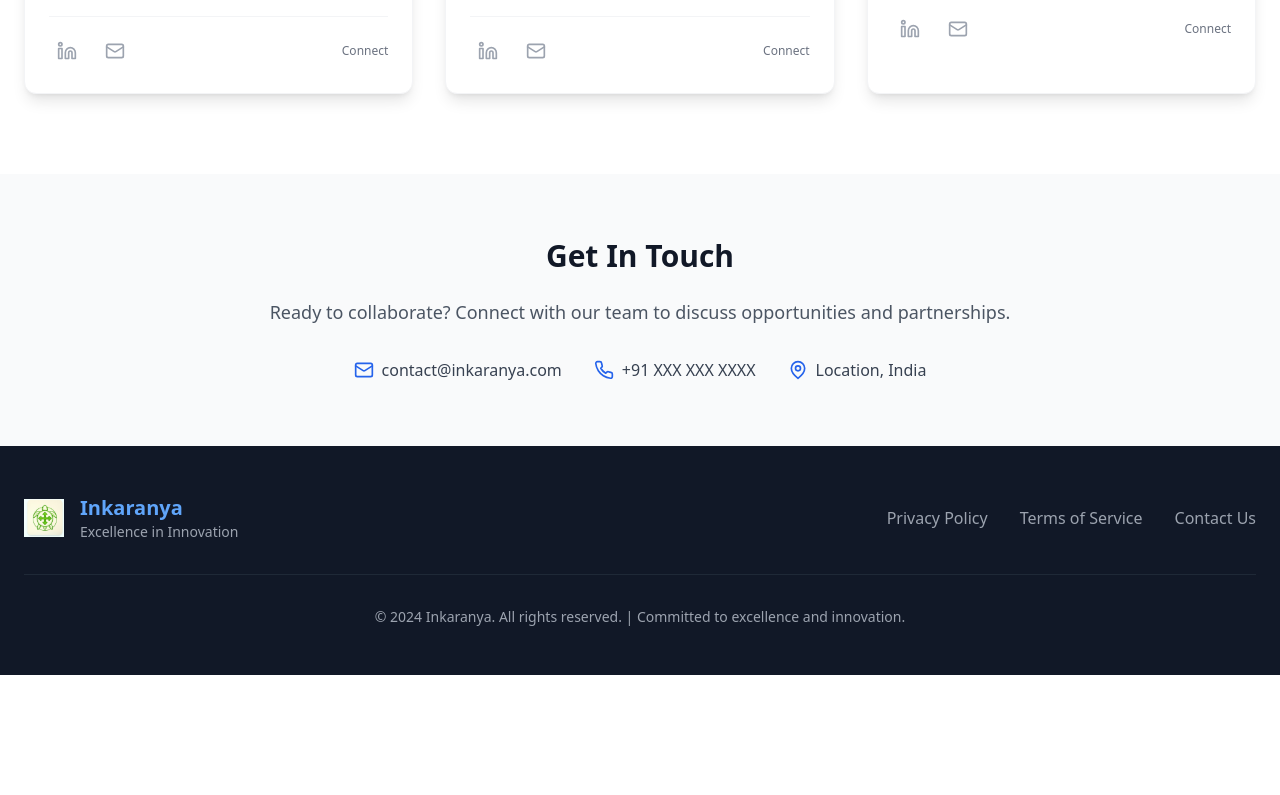
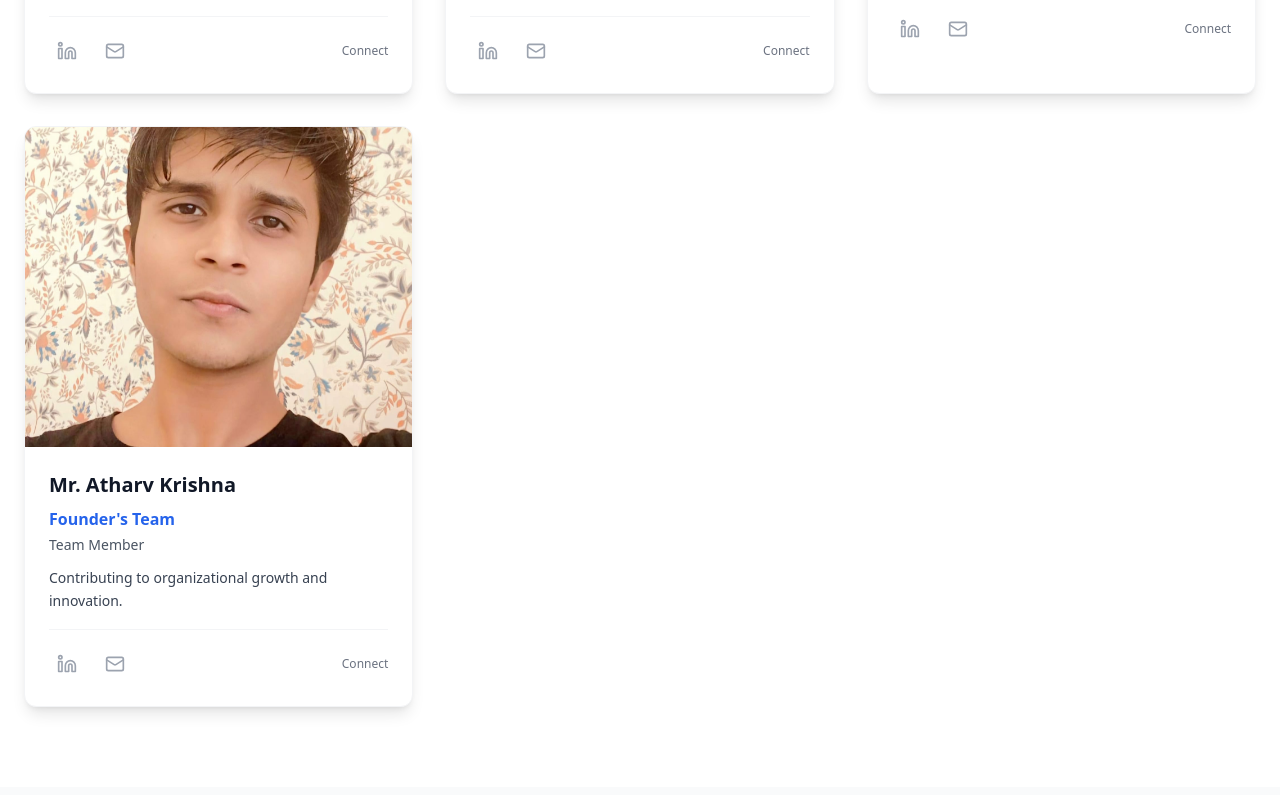
Before and after one commit to Akhilesh2006s/Inkaranya-team, a React (Vite) app: page / in a window 1280 px wide. Shown: the part 1845-2640 px from the top of the page. Before the commit the page ends 2520 px from the top, so only its background shows below. Built offline with nearby package versions, Linux system fonts and the light colour scheme.

Commit message:
Add Atharv Krishna as new team member with 7th photo

```diff
--- a/src/App.tsx
+++ b/src/App.tsx
@@ -37,6 +37,12 @@ function App() {
       role: "Founder's Team",
       category: "3rd Year Student, SCSET",
       description: "leadership in technology."
+    },
+    {
+      name: "Mr. Atharv Krishna",
+      role: "Founder's Team",
+      category: "Team Member",
+      description: "Contributing to organizational growth and innovation."
     }
   ];
 
@@ -123,7 +129,7 @@ function App() {
                 <div className="relative">
                   <div className="w-full h-80 overflow-hidden">
                     <img
-                      src={`/${[2, 5, 4, 3, 6, 1][index]}.jpg`}
+                      src={`/${[2, 5, 4, 3, 6, 1, 7][index]}.jpg`}
                       alt={`${member.name} - ${member.role}`}
                       className="w-full h-full object-cover object-center group-hover:scale-105 transition-transform duration-300"
                     />
```
Also changed, not shown: public/7.jpg (added), src/7.jpg (added).
